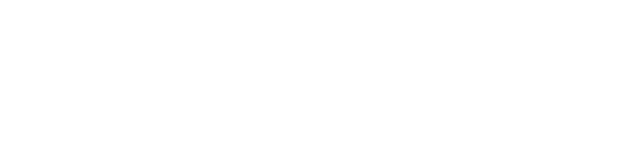
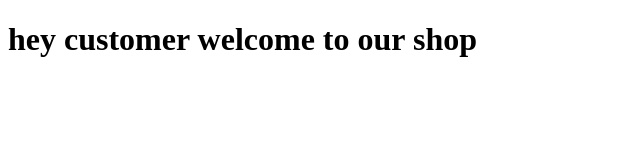
Before and after one commit to lauraXsaenz/XYZ-Project, a plain HTML site: page index.html in a window 1280 px wide. Shown: the whole page, without its empty margins (0-640 px from the left). Drawn offline with Linux system fonts and the light colour scheme.

Commit message:
Page with greeting header

```diff
--- a/index.html
+++ b/index.html
@@ -5,5 +5,10 @@
     Welcome yo XYZ </title>
 </head>
 <body>
+
+<h1>
+hey customer welcome to our shop
+
+</h1>
   </body>
 </html>
```
